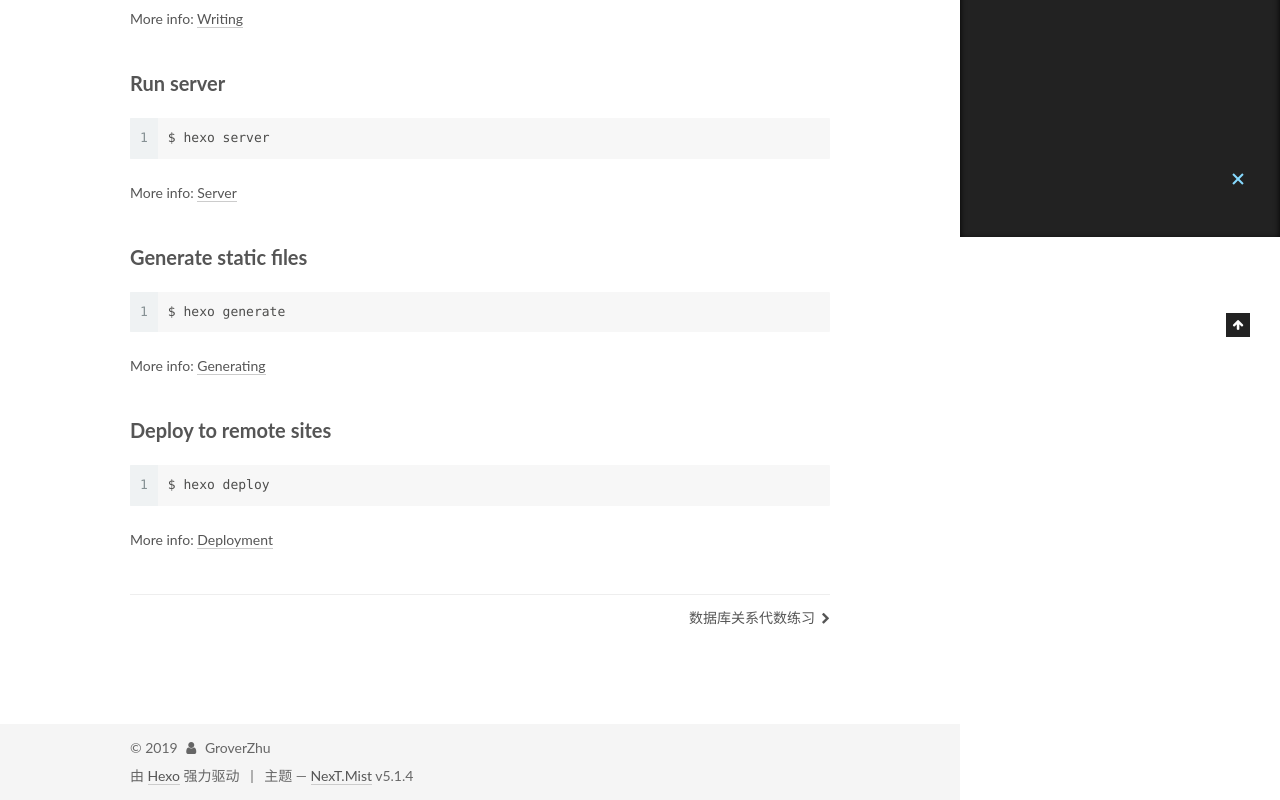
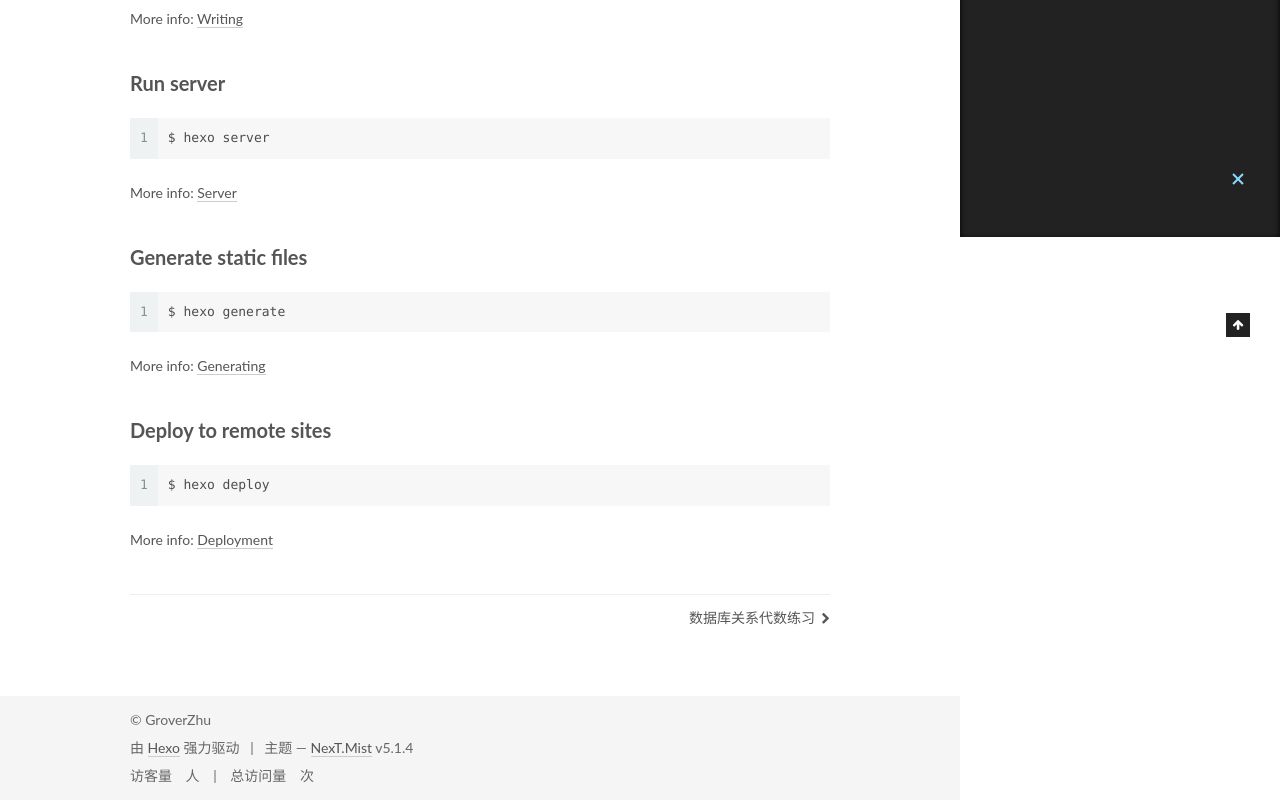
Before and after one commit to GroverZhu/GroverZhu.github.io, a plain HTML site: page 2019/01/21/hello-world/index.html in a window 1280 px wide. Shown: the part 563-1363 px from the top of the page. Drawn offline with Linux system fonts and the light colour scheme; some packages are replaced by stand-ins of ours; a script that the page names is missing.

Commit message:
Site updated: 2019-01-21 20:39:20

```diff
--- a/2019/01/21/hello-world/index.html
+++ b/2019/01/21/hello-world/index.html
@@ -281,6 +281,11 @@
 
 
 
+            <span class="post-meta-divider">|</span>
+            <span class="page-pv"><i class="fa fa-file-o"></i> 阅读数
+            <span class="busuanzi-value" id="busuanzi_value_page_pv"></span>
+            </span>
+
 
 
 
@@ -483,10 +488,8 @@
 
     <footer id="footer" class="footer">
       <div class="footer-inner">
-        <div class="copyright">&copy; <span itemprop="copyrightYear">2019</span>
-  <span class="with-love">
-    <i class="fa fa-user"></i>
-  </span>
+        <script async src="//busuanzi.ibruce.info/busuanzi/2.3/busuanzi.pure.mini.js"></script>
+<div class="copyright">&copy;
   <span class="author" itemprop="copyrightHolder">GroverZhu</span>
 
 
@@ -506,6 +509,26 @@
 
 
 
+
+<div class="busuanzi-count">
+  <script async src="https://dn-lbstatics.qbox.me/busuanzi/2.3/busuanzi.pure.mini.js"></script>
+
+
+    <span class="site-uv">
+      访客量
+      <span class="busuanzi-value" id="busuanzi_value_site_uv"></span>
+      人
+    </span>
+
+
+
+    <span class="site-pv">
+      总访问量
+      <span class="busuanzi-value" id="busuanzi_value_site_pv"></span>
+      次
+    </span>
+
+</div>
 
 
 
--- a/css/main.css
+++ b/css/main.css
@@ -1822,7 +1822,7 @@ pre .javascript .function {
   width: 4px;
   height: 4px;
   border-radius: 50%;
-  background: #be29ff;
+  background: #a2ff1a;
 }
 .links-of-blogroll {
   font-size: 13px;
```
Also changed, not shown: 2019/01/21/数据库关系代数练习/index.html (+27 -4 lines), archives/2019/01/index.html (+22 -4 lines), archives/2019/index.html (+22 -4 lines), archives/index.html (+22 -4 lines), index.html (+22 -4 lines), tags/数据库关系代数/index.html (+22 -4 lines).
